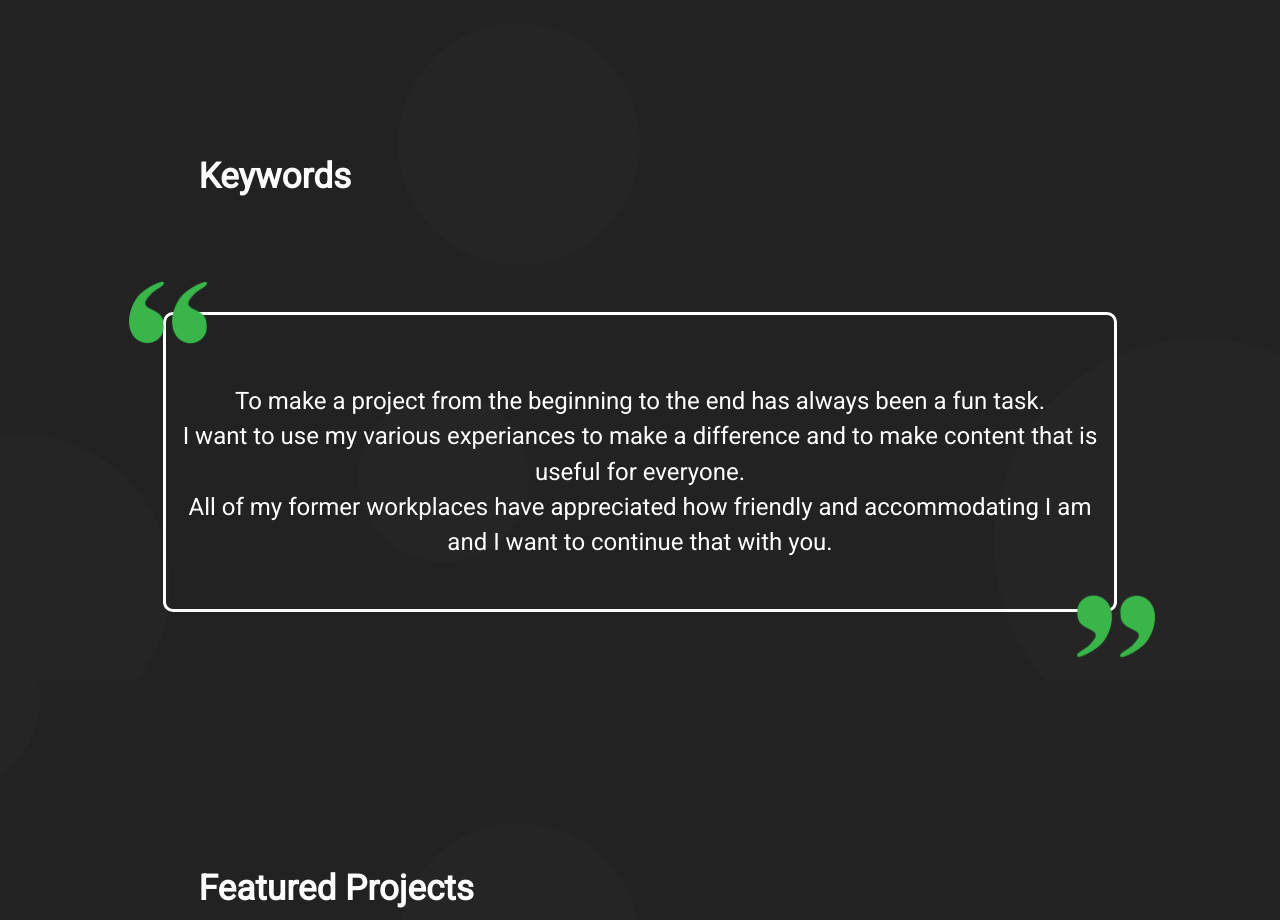
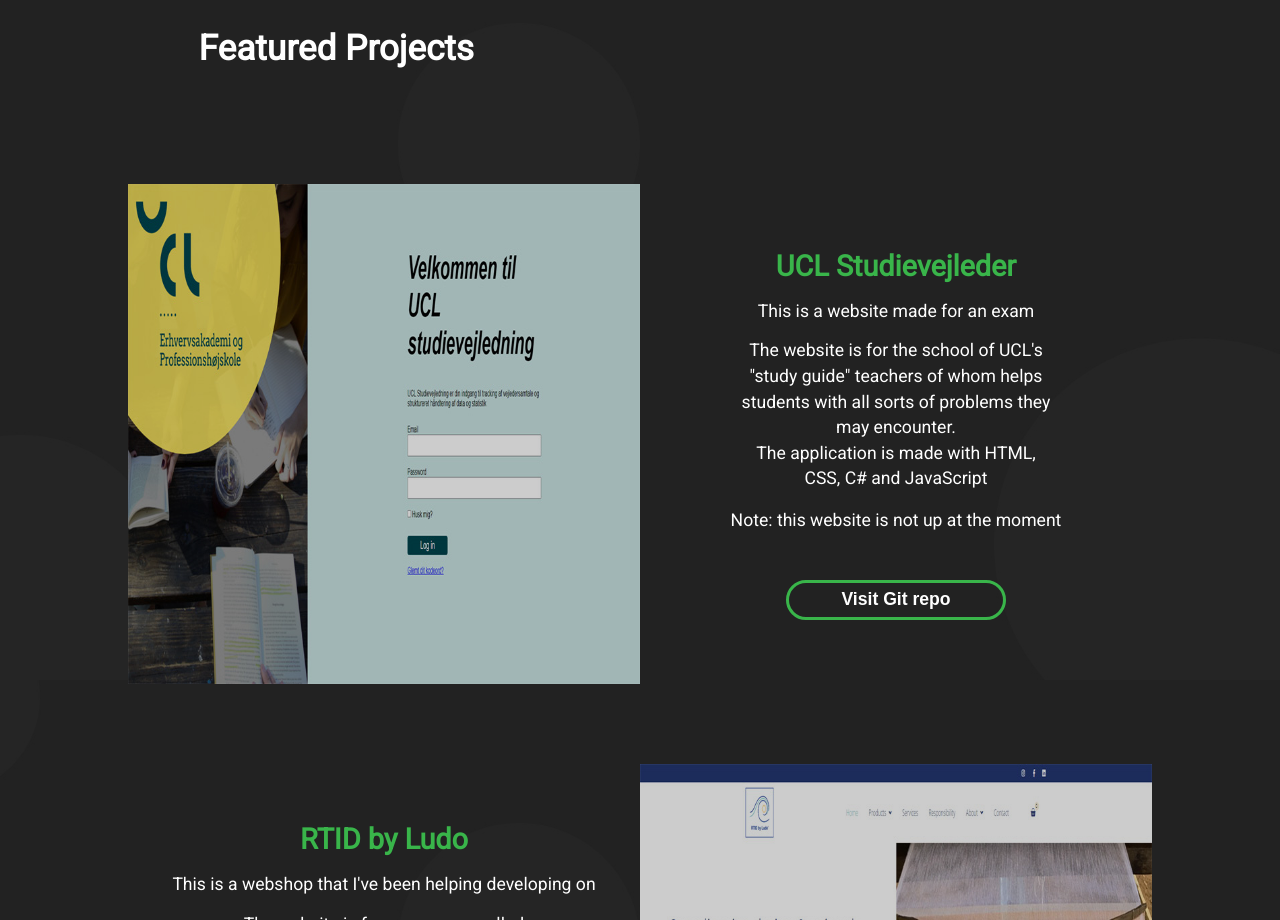
Before and after one commit to sej3686/vue-portfolio, a Vue app: page / in a window 1280 px wide. Shown: the part 920-1840 px from the top of the page. Built offline with nearby package versions, Linux system fonts and the light colour scheme.

Commit message:
removed keywords section

```diff
--- a/src/views/HomeView.vue
+++ b/src/views/HomeView.vue
@@ -108,7 +108,7 @@
       </section>
     </header>
 
-    <section ref="keyword" id="keyword">
+    <!-- <section ref="keyword" id="keyword">
       <h2 class="sec-title">Keywords</h2>
 
       <main class="keyword-grid-wrapper reveal">
@@ -126,7 +126,7 @@
 
           <img src="../assets/img/icons/quotation-mark.png" alt="Quotation Mark">
 
-          <!-- <svg xmlns="http://www.w3.org/2000/svg" viewBox="0 0 640 512">
+          <svg xmlns="http://www.w3.org/2000/svg" viewBox="0 0 640 512">
             <path
               d="M392.8 1.2c-17-4.9-34.7 5-39.6 22l-128 448c-4.9 17 5 34.7 22 39.6s34.7-5 39.6-22l128-448c4.9-17-5-34.7-22-39.6zm80.6 120.1c-12.5 12.5-12.5 32.8 0 45.3L562.7 256l-89.4 89.4c-12.5 12.5-12.5 32.8 0 45.3s32.8 12.5 45.3 0l112-112c12.5-12.5 12.5-32.8 0-45.3l-112-112c-12.5-12.5-32.8-12.5-45.3 0zm-306.7 0c-12.5-12.5-32.8-12.5-45.3 0l-112 112c-12.5 12.5-12.5 32.8 0 45.3l112 112c12.5 12.5 32.8 12.5 45.3 0s12.5-32.8 0-45.3L77.3 256l89.4-89.4c12.5-12.5 12.5-32.8 0-45.3z"
             />
@@ -159,11 +159,11 @@
           <p>
             All of my former workplaces have appreciated how friendly and
             accommodating I am.
-          </p> -->
+          </p>
         </div>
-      </main>
+      </main> -->
       <!-- keyword-grid-wrapper -->
-    </section>
+    <!-- </section> -->
     <!-- Keyword -->
 
     <section id="projects" ref="comp">
```
